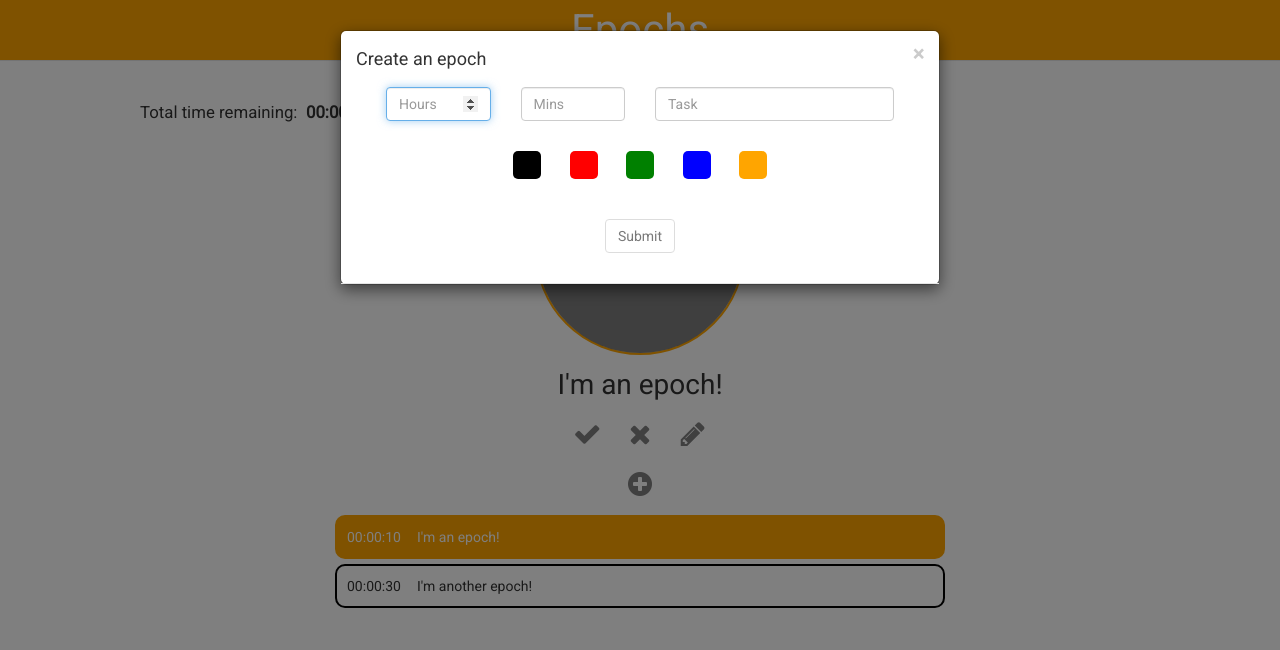
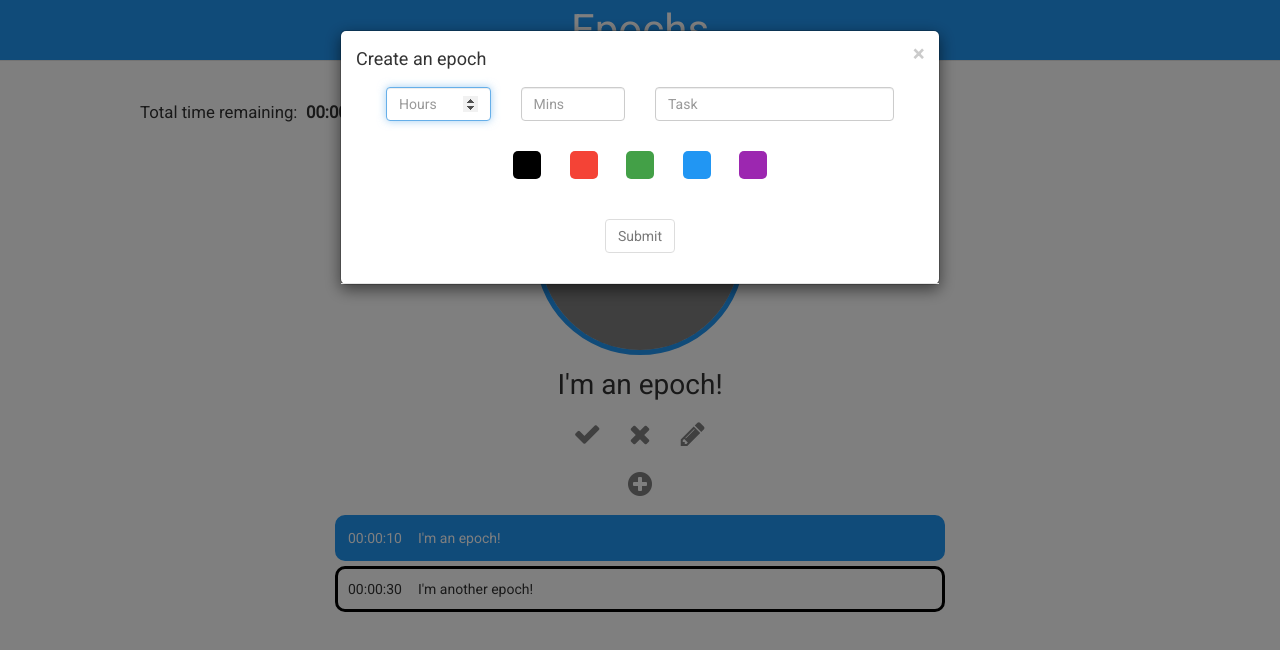
Before and after one commit to czhao39/epochs, a React app: page / in a window 1280 px wide. Both pictures are taken after a click on the icon 640 px from the left and 483 px from the top of the page. Shown: the top 650 px of the page. Built offline with nearby package versions, Linux system fonts and the light colour scheme.

Commit message:
use material colors

```diff
--- a/src/components/TaskEditor.js
+++ b/src/components/TaskEditor.js
@@ -6,7 +6,7 @@ import "../styles/TaskEditor.scss";
 import { secsToDuration, durationToSecs } from "../helpers";
 
 
-const COLORS = ["black", "red", "green", "blue", "orange"];
+const COLORS = ["black", "red", "green", "blue", "purple"];
 
 class TaskEditor extends PureComponent {
     constructor(props) {
--- a/src/styles/App.scss
+++ b/src/styles/App.scss
@@ -25,7 +25,7 @@ hr {
     transition: color .2s;
 
     &:hover {
-        color: blue;
+        color: #2979FF;
     }
 
     &.fa-angle-up, &.fa-angle-down, &.fa-angle-double-up, &.fa-angle-double-down {
@@ -34,15 +34,15 @@ hr {
 }
 
 .done-button:hover {
-    color: green !important;
+    color: #00C853 !important;
 }
 
 .cancel-button:hover {
-    color: red !important;
+    color: #FF1744 !important;
 }
 
 .edit-button:hover {
-    color: orange !important;
+    color: #FF9100 !important;
 }
 
 .navbar {
--- a/src/styles/TaskEditor.scss
+++ b/src/styles/TaskEditor.scss
@@ -21,27 +21,8 @@
         margin: 0;
         border-radius: 5px;
         cursor: pointer;
+        @extend .task-bg;
         transition: border-radius .2s;
-    }
-
-    .black {
-        background-color: $task-color-black;
-    }
-
-    .red {
-        background-color: $task-color-red;
-    }
-
-    .green {
-        background-color: $task-color-green;
-    }
-
-    .blue {
-        background-color: $task-color-blue;
-    }
-
-    .orange {
-        background-color: $task-color-orange;
     }
 
     .selected {
--- a/src/styles/TaskItem.scss
+++ b/src/styles/TaskItem.scss
@@ -2,7 +2,7 @@
 
 .task-item {
     padding: 10px;
-    border-width: 2px;
+    border-width: 3px;
     border-style: solid;
     border-radius: 10px;
     @extend .task-border;
--- a/src/styles/Timer.scss
+++ b/src/styles/Timer.scss
@@ -9,7 +9,7 @@
     width: 5em;
     height: 5em;
     cursor: pointer;
-    border-width: 2px;
+    border-width: 5px;
     border-style: solid;
     border-radius: 100%;
     @extend .task-border;
--- a/src/styles/_constants.scss
+++ b/src/styles/_constants.scss
@@ -1,8 +1,8 @@
 $task-color-black: black;
-$task-color-red: red;
-$task-color-green: green;
-$task-color-blue: blue;
-$task-color-orange: orange;
+$task-color-red: #F44336;
+$task-color-green: #43A047;
+$task-color-blue: #2196F3;
+$task-color-purple: #9C27B0;
 
 .task-bg {
     &.black {
@@ -18,11 +18,11 @@ $task-color-orange: orange;
     }
 
     &.blue {
-        background-color: $task-color-orange;
+        background-color: $task-color-blue;
     }
 
-    &.orange {
-        background-color: $task-color-orange;
+    &.purple {
+        background-color: $task-color-purple;
     }
 }
 
@@ -40,10 +40,10 @@ $task-color-orange: orange;
     }
 
     &.blue {
-        border-color: $task-color-orange;
+        border-color: $task-color-blue;
     }
 
-    &.orange {
-        border-color: $task-color-orange;
+    &.purple {
+        border-color: $task-color-purple;
     }
 }
```
